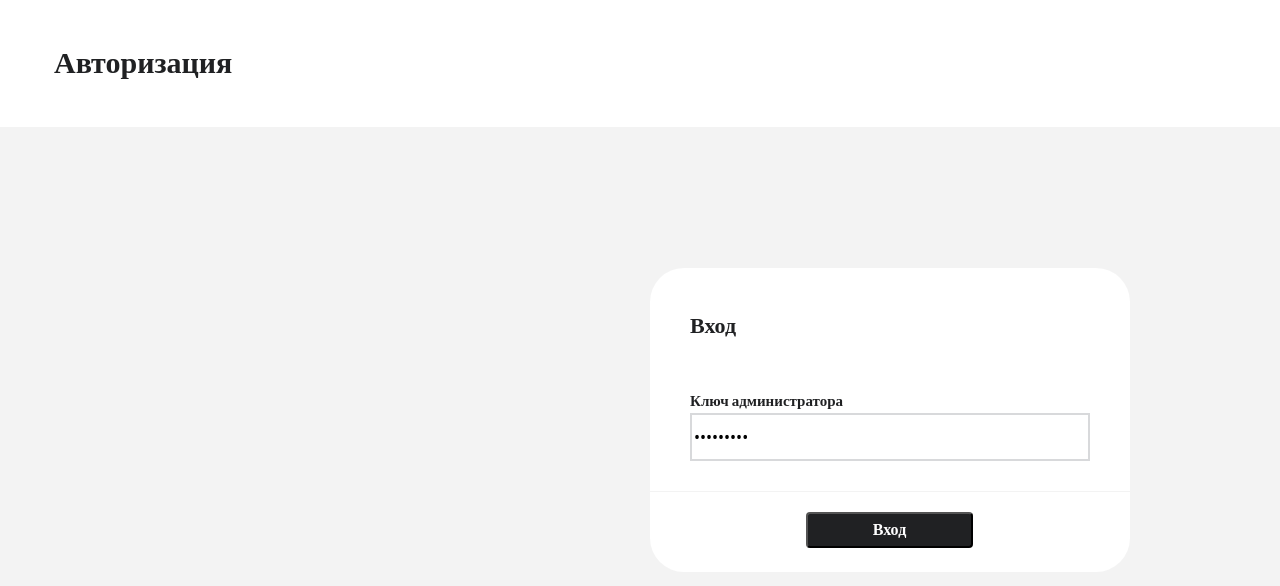
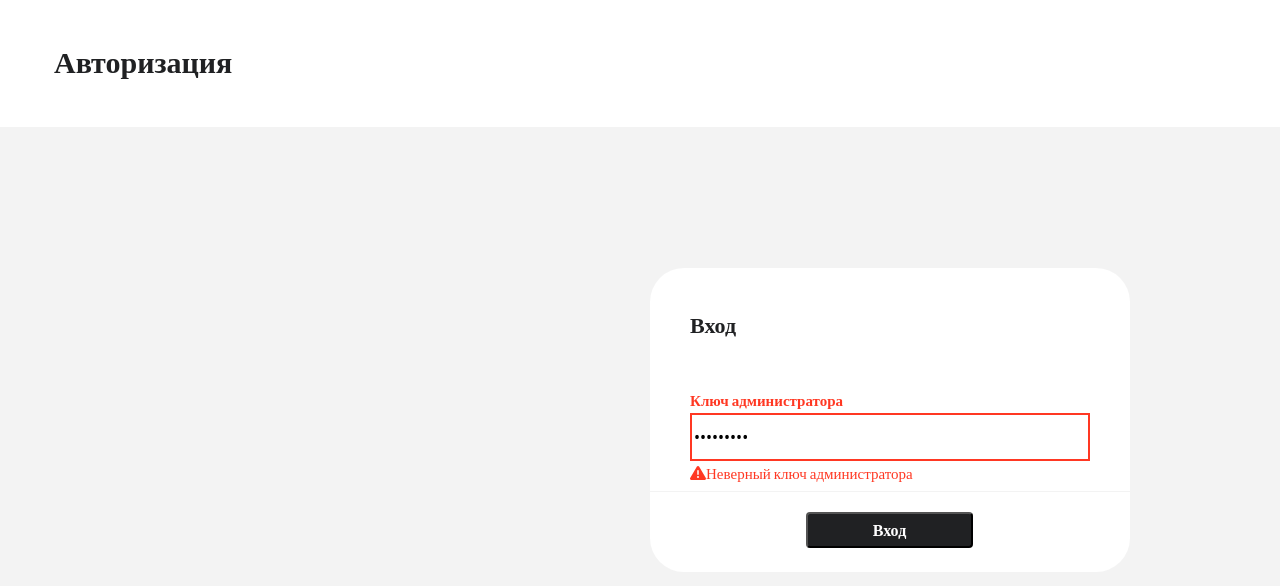
Before and after one commit to moevm/nosql2h22-estate, a React (Create React App) app in the folder application/nosql2h22-estate-frontend/: page /authorization in a window 1280 px wide. Both pictures are taken after typing "Sample123" into the empty fields and a click on the button "Вход". Shown: the top 586 px of the page. Built offline with nearby package versions, Linux system fonts and the light colour scheme.

Commit message:
man hat fehler hinzugefuegt

```diff
--- a/application/nosql2h22-estate-frontend/src/components/pages/Authorization.js
+++ b/application/nosql2h22-estate-frontend/src/components/pages/Authorization.js
@@ -1,16 +1,71 @@
-import React from 'react'
+import React, { useState } from 'react'
 //components
+
+//icons
+import { FontAwesomeIcon } from '@fortawesome/react-fontawesome'
+import { faExclamationTriangle } from '@fortawesome/free-solid-svg-icons'
 
 //styles
 import './../../styles/Authorization.css'
 
 const Authorization = () => {
 
+  const [errorWithAuthorization, setErrorWithAuthorization] = useState(false)
+
   const handleAuthorizationForm = (e) => {
     e.preventDefault();
 
     console.log('authorization')
+    setErrorWithAuthorization(!errorWithAuthorization)
+  }
 
+  function formBody() {
+    console.log(errorWithAuthorization)
+    if (errorWithAuthorization){
+      return (
+        <div className="authorization-card-form">
+          <div className="authorization-card-form-header-container">
+            <span className="authorization-card-form-header-text-error">
+              Ключ администратора
+            </span>
+          </div>
+          <div className="authorization-card-form-input-container">
+            <input className="authorization-card-form-input-error" type="password"/>
+          </div>
+          <div className="authorization-card-form-err-msg-container">
+            <FontAwesomeIcon icon={faExclamationTriangle} className="authoriation-card-form-icon"/>
+            <span className="authorization-card-form-err-msg">
+              Неверный ключ администратора
+            </span>
+          </div>
+          <div className="authorization-div-line"></div>
+          <button className="authorization-card-form-button" type="submit">
+            <span className="authorization-card-form-button-text">
+              Вход
+            </span>
+          </button>
+        </div>
+      )
+    }else{
+      return (
+        <div className="authorization-card-form">
+          <div className="authorization-card-form-header-container">
+            <span className="authorization-card-form-header-text">
+              Ключ администратора
+            </span>
+          </div>
+          <div className="authorization-card-form-input-container">
+            <input className="authorization-card-form-input" type="password"/>
+          </div>
+          <div className="authorization-div-line"></div>
+          <button className="authorization-card-form-button" type="submit">
+            <span className="authorization-card-form-button-text">
+              Вход
+            </span>
+          </button>
+        </div>
+      )
+    }
   }
 
   return (
@@ -30,22 +85,7 @@ const Authorization = () => {
             Вход
           </span>
         </div>
-        <div className="authorization-card-form">
-          <div className="authorization-card-form-header-container">
-            <span className="authorization-card-form-header-text">
-              Ключ администратора
-            </span>
-          </div>
-          <div className="authorization-card-form-input-container">
-            <input className="authorization-card-form-input" type="password"/>
-          </div>
-          <div className="authorization-div-line"></div>
-          <button className="authorization-card-form-button" type="submit">
-            <span className="authorization-card-form-button-text">
-              Вход
-            </span>
-          </button>
-        </div>
+        { formBody() }
       </form>
     </div>
   );
--- a/application/nosql2h22-estate-frontend/src/styles/Authorization.css
+++ b/application/nosql2h22-estate-frontend/src/styles/Authorization.css
@@ -55,8 +55,21 @@
   font-weight: 600;
 }
 
+.authorization-card-form-header-text-error{
+  font-size: 15px;
+  color: #ff3823;
+  font-family: "Source Sans 3";
+  font-weight: 600;
+}
+
 .authorization-card-form-input{
   border: 2px solid #d8d9db;
+  width: 400px;
+  height: 48px;
+}
+
+.authorization-card-form-input-error{
+  border: 2px solid #ff3823;
   width: 400px;
   height: 48px;
 }
@@ -89,3 +102,20 @@
   font-family: "Source Sans 3";
   font-weight: 600;
 }
+
+.authorization-card-form-err-msg-container{
+  position: relative;
+  margin-bottom: -24px;
+}
+
+.authorization-card-form-err-msg{
+  font-size: 15px;
+  color: #ff3823;
+  font-family: "Source Sans 3";
+  font-weight: 400;
+  height: 30px;
+}
+
+.authoriation-card-form-icon{
+  color: #ff3823;
+}
```
